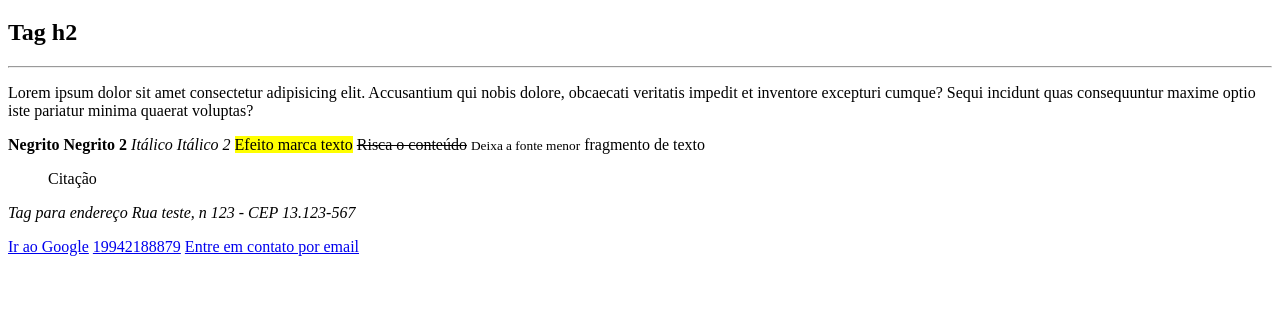
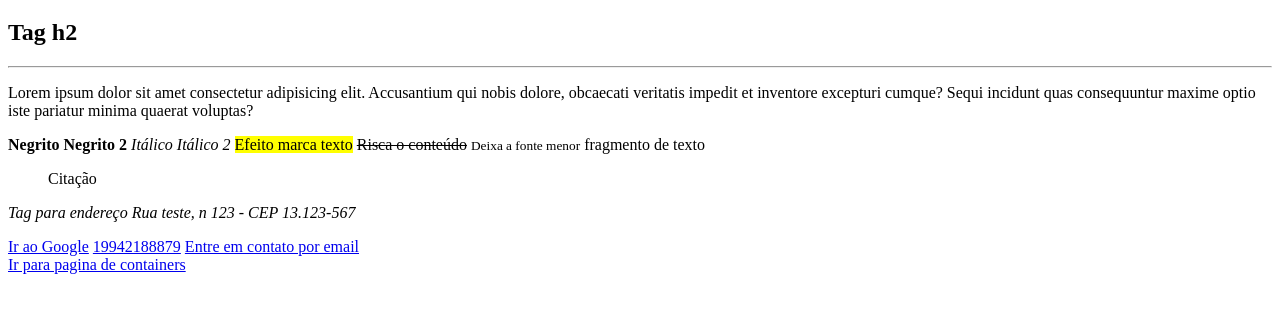
Before and after one commit to Wellington-m/ebac_frontend, a plain HTML site: page texto.html in a window 1280 px wide. Shown: the part 61-374 px from the top of the page. Drawn offline with Linux system fonts and the light colour scheme.

Commit message:
adicionado link para pagina containers.html

```diff
--- a/texto.html
+++ b/texto.html
@@ -27,5 +27,7 @@
   <a href="http://google.com" target="_blank">Ir ao Google</a>
   <a href="tel:+5519942188879">19942188879</a>
   <a href="mailto:teste@teste.com.br">Entre em contato por email</a>
+  <br />
+  <a href="./containers.html">Ir para pagina de containers</a>
 </body>
 </html>
```
